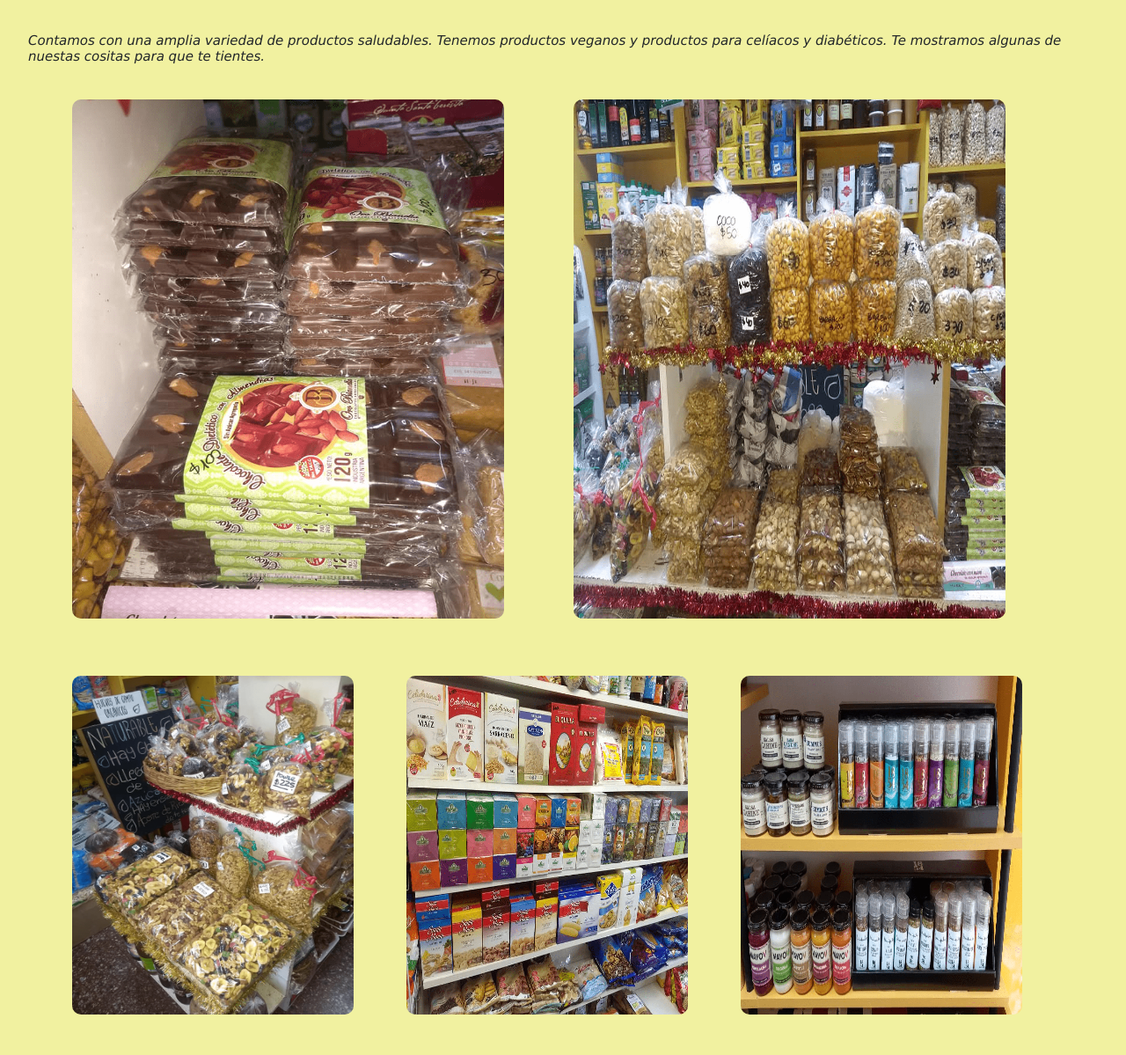
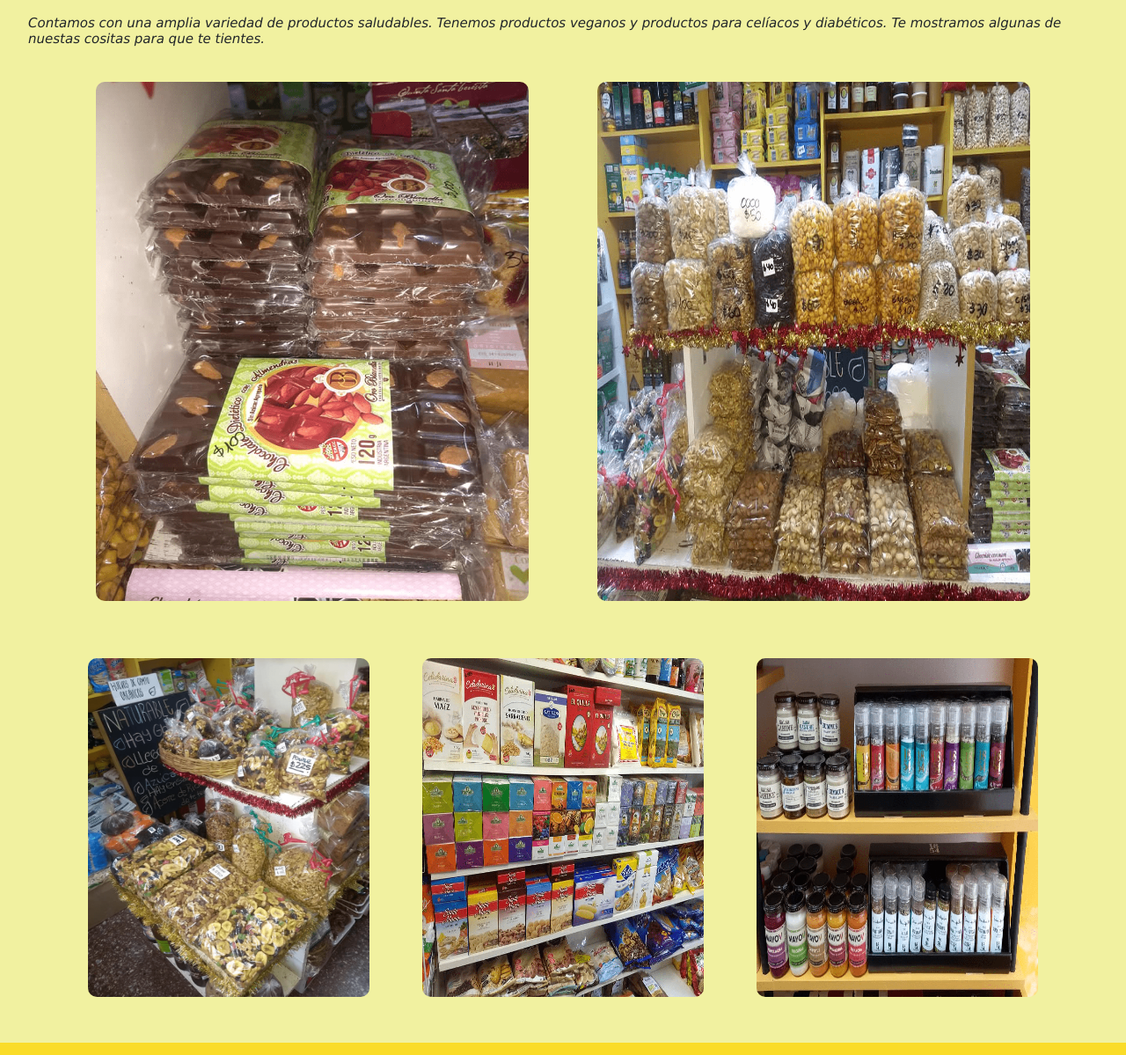
Before and after one commit to ego159/JS_proyectoFinal, a website: page html/productos.html in a window 1280 px wide. Shown: the part 245-1444 px from the top of the page at 88% size. Drawn offline with nearby package versions, Linux system fonts and the light colour scheme; a web font is replaced by a local one.

Commit message:
Proyecto Final De Desarrollo Web - Mussolini Diego

```diff
--- a/html/productos.html
+++ b/html/productos.html
@@ -57,21 +57,21 @@
             <div class="container">
               <div class="row">
                 <div class="col">
-                  <img class="galeria-img" src="../img/prod1.png" alt="ImgProd">
+                  <img class="galeria-img mx-auto d-block" src="../img/prod1.png" alt="ImgProd">
                 </div>
                 <div class="col">
-                  <img class="galeria-img" src="../img/prod2.png" alt="ImgProd">
+                  <img class="galeria-img mx-auto d-block" src="../img/prod2.png" alt="ImgProd">
                 </div>
               </div>
               <div class="row">
                 <div class="col">
-                  <img class="galeria-img" src="../img/prod3.png" alt="ImgProd">
+                  <img class="galeria-img mx-auto d-block" src="../img/prod3.png" alt="ImgProd">
                 </div>
                 <div class="col">
-                  <img class="galeria-img" src="../img/prod4.png" alt="ImgProd">
+                  <img class="galeria-img mx-auto d-block" src="../img/prod4.png" alt="ImgProd">
                 </div>
                 <div class="col">
-                  <img class="galeria-img" src="../img/prod5.png" alt="ImgProd">
+                  <img class="galeria-img mx-auto d-block" src="../img/prod5.png" alt="ImgProd">
                 </div>
               </div>
             </div>
--- a/scss/_tienda.scss
+++ b/scss/_tienda.scss
@@ -1,6 +1,7 @@
 .login-form{
-    justify-content: center;
+    justify-content: start;
     background-color: $natuColor;
+    padding-left: 1rem;
 
 }
 
--- a/scss/style.scss
+++ b/scss/style.scss
@@ -43,7 +43,7 @@ body{
         font-family: $letraNatu;
         font-weight:bold;
         text-decoration: underline;
-        padding-bottom: 20px;
+
 
 
     }
```
Also changed, not shown: html/tienda.html (+0 -1 lines), css/style.css.
